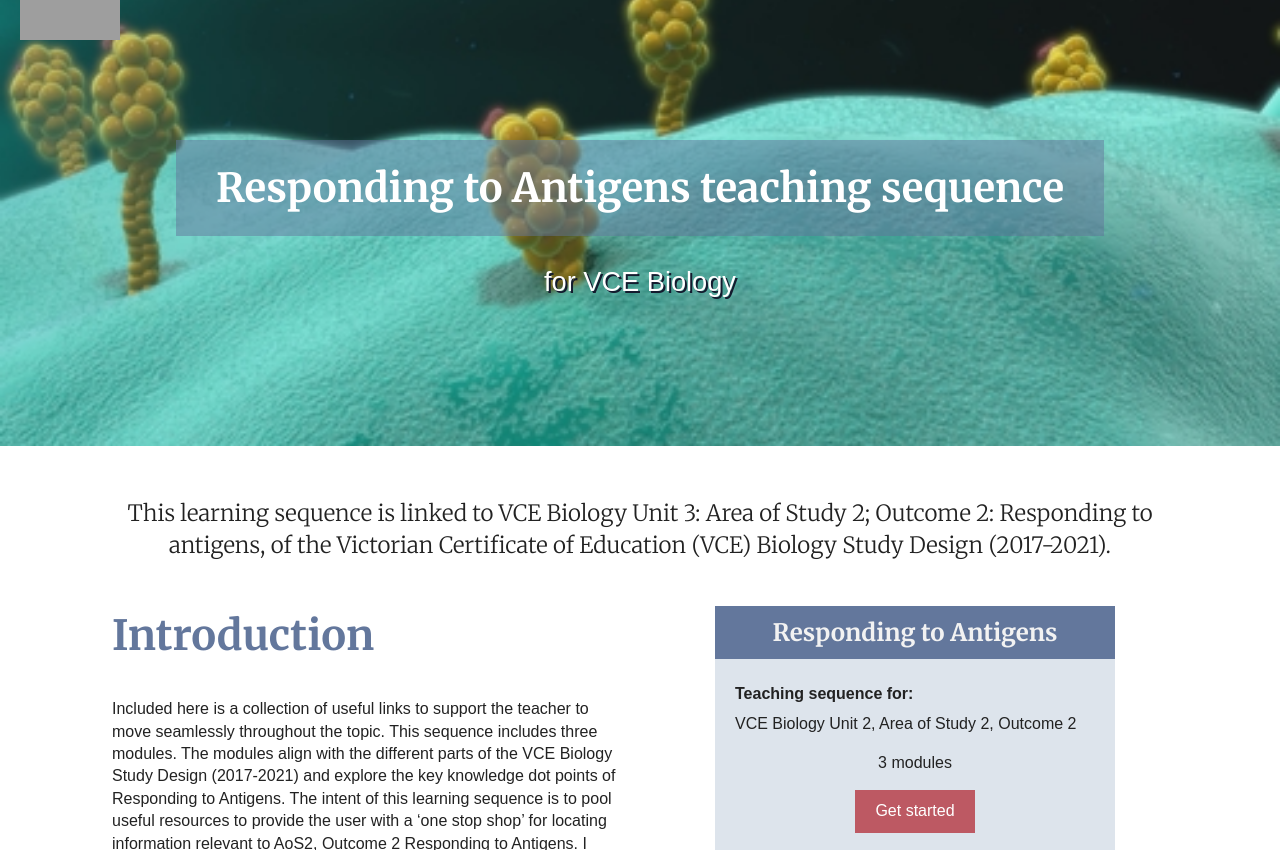
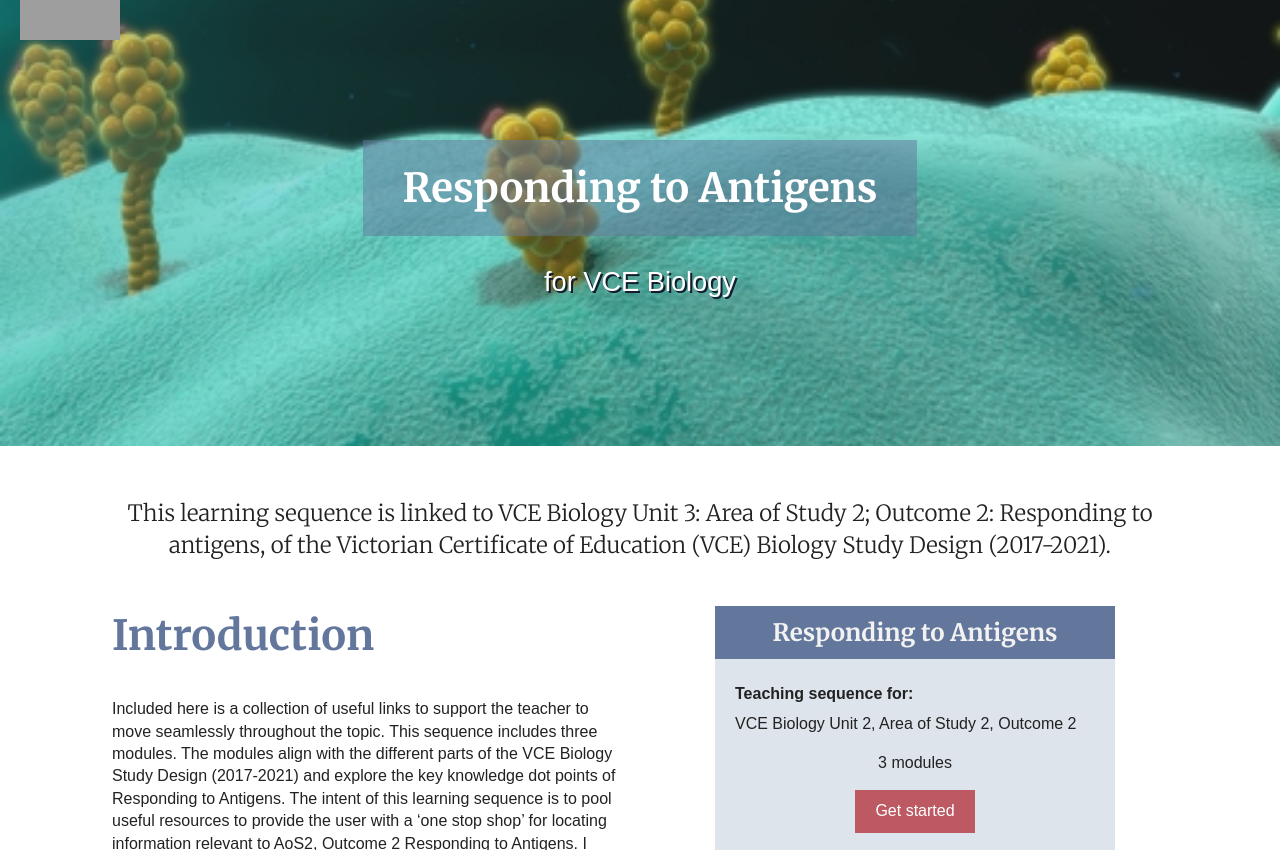
Before and after one commit to contemporaryVCEbiology/responding-to-antigens, a Jekyll site: the page built from index.html, in a window 1280 px wide and 900 px high, cut to the strip 50-900 px from the top of the window. Built offline with Jekyll 4.4.1, drawn with Linux system fonts in a browser that asks for light colours.

Commit message:
Mary final edits 1

```diff
--- a/_includes/home-header.html
+++ b/_includes/home-header.html
@@ -1,6 +1,6 @@
         <header class="site-header home">
             <div class="heading">
-                <h1 class="siteHeading">Responding to Antigens teaching sequence</h1>
+                <h1 class="siteHeading">Responding to Antigens</h1>
                 <p>for VCE Biology</p>
             </div>
         </header>
--- a/_includes/internal-header.html
+++ b/_includes/internal-header.html
@@ -8,7 +8,7 @@
                 </ul>
             </nav>
             <div class="heading">
-                <div class="siteHeading">Responding to Antigens teaching sequence</div>
+                <div class="siteHeading">Responding to Antigens</div>
                 <p>for VCE Biology</p>
             </div>
         </header>
```
